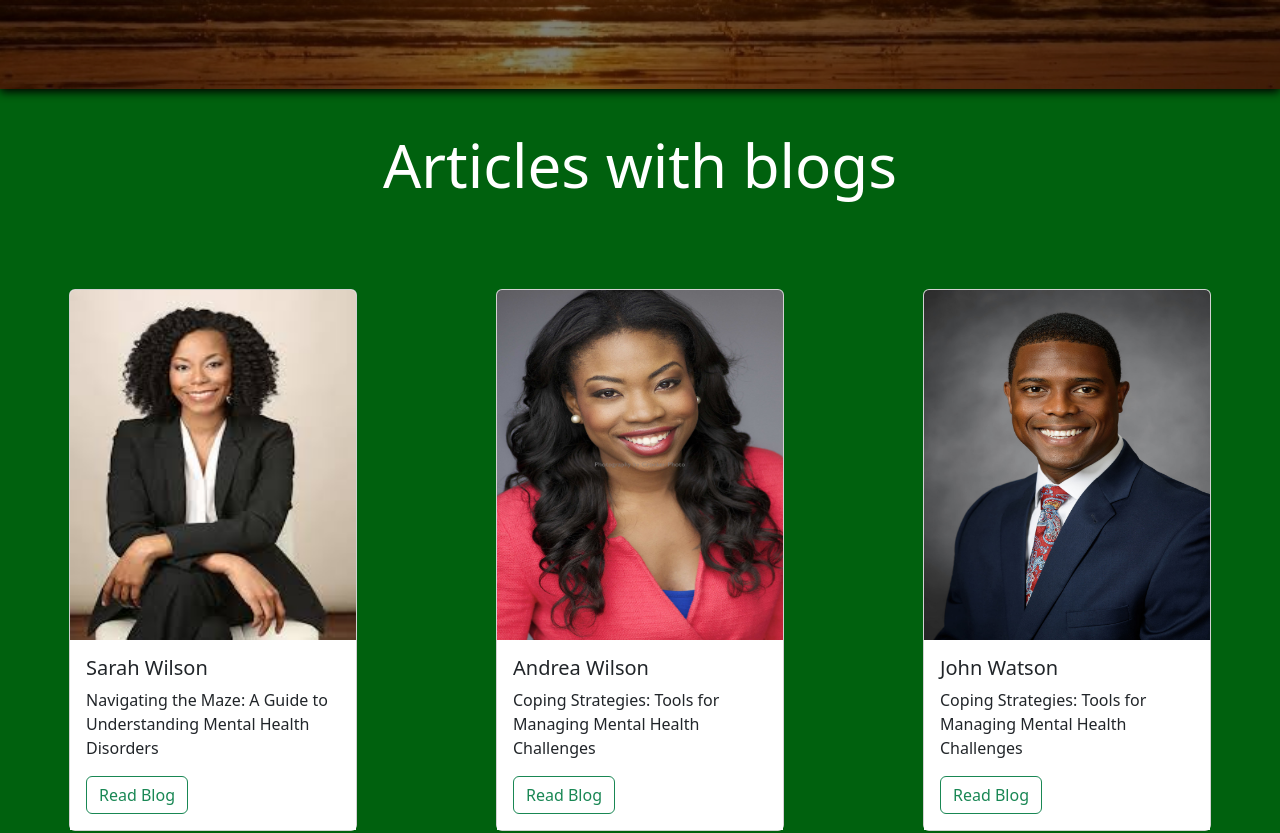
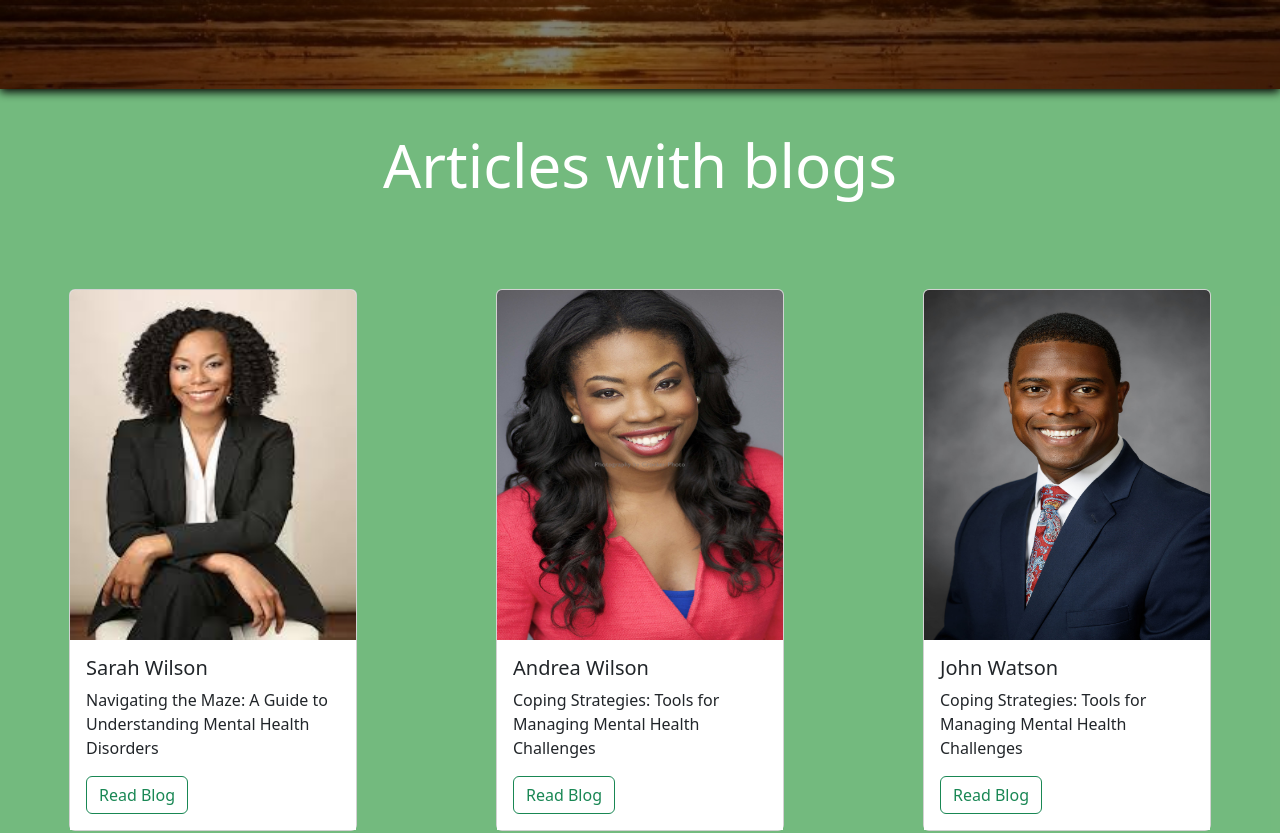
Before and after one commit to hrishikesh8904/miniproject, a React (Create React App) app: page /articles in a window 1280 px wide. Shown: the part 711-1544 px from the top of the page. Built offline with nearby package versions, Linux system fonts and the light colour scheme.

Commit message:
modified:   src/index.css

```diff
--- a/src/index.css
+++ b/src/index.css
@@ -157,7 +157,7 @@
   font-size: 60px;
 }
 .articles-two {
-  background-color: #00610e;
+  background-color: #47a455c1;
 }
 .articles-two-1 {
   width: 100%;
```
